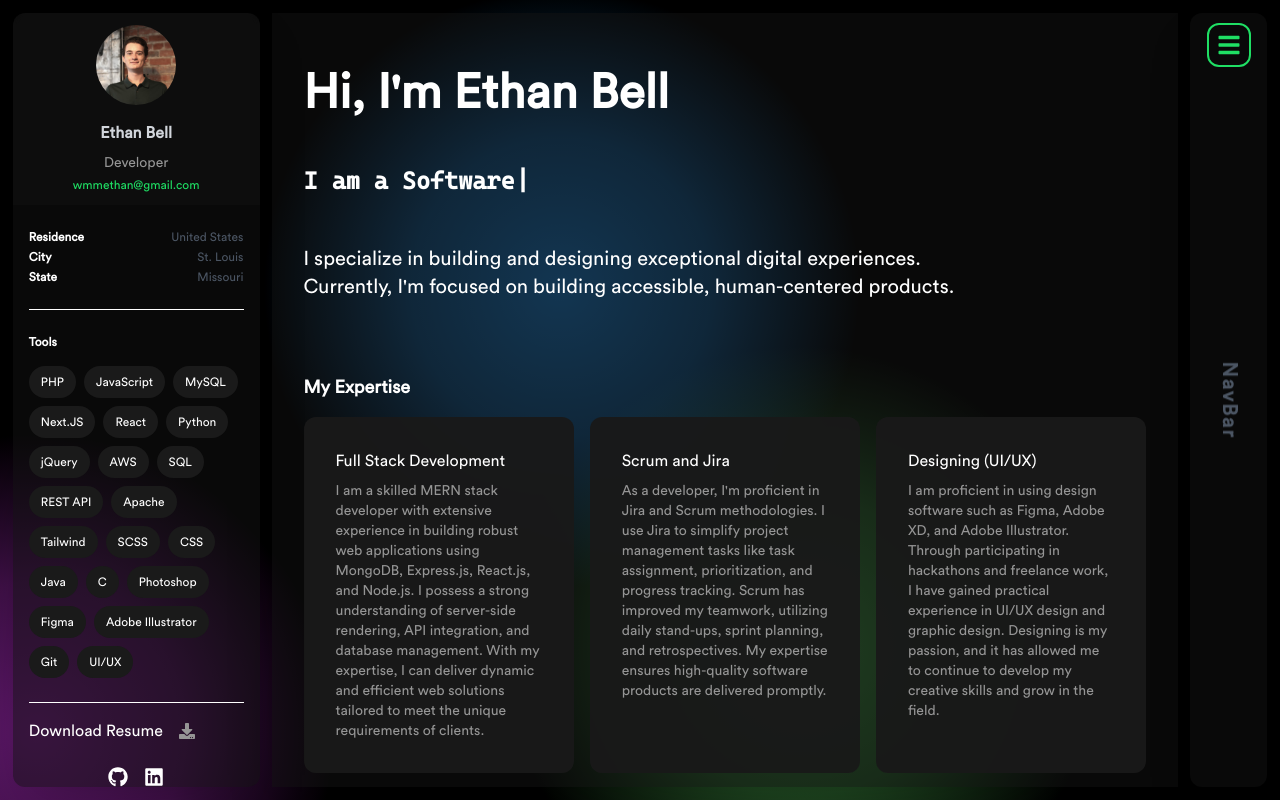
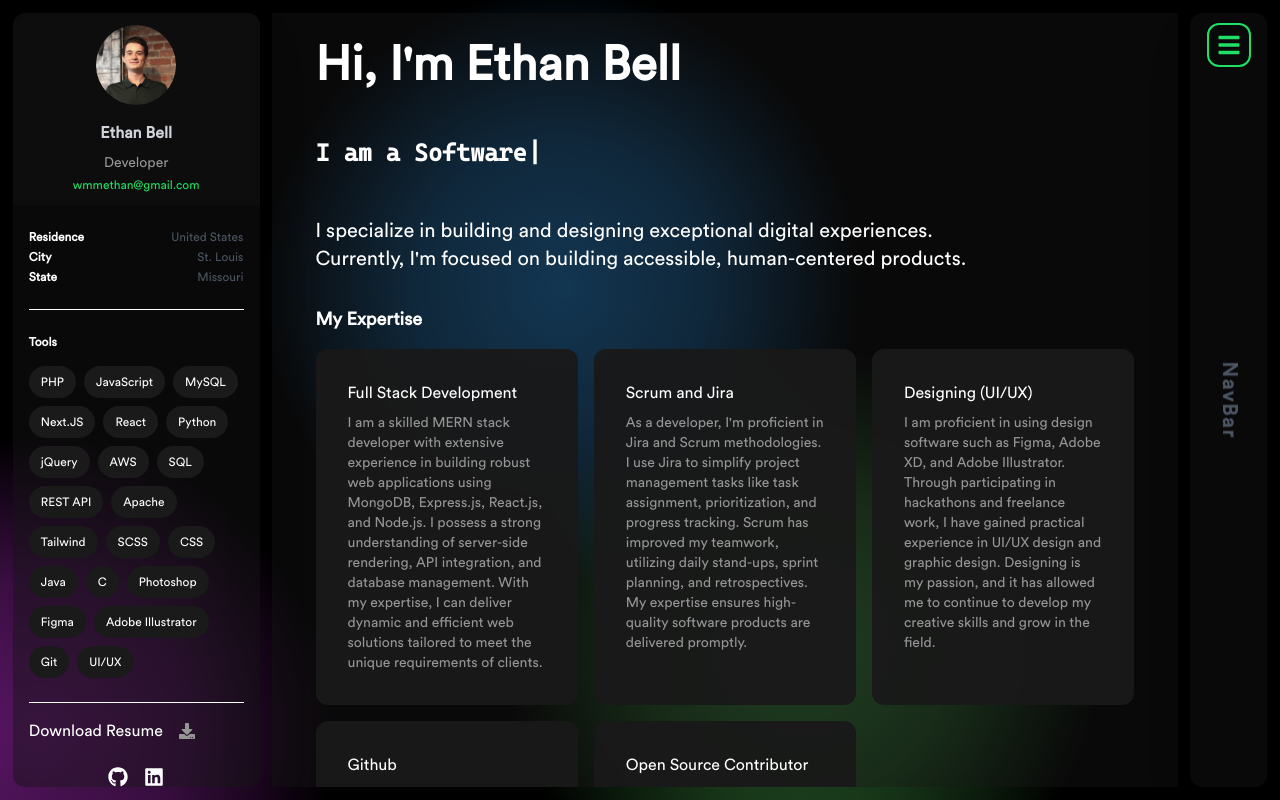
Before and after one commit to ethan33456/portfolio, a Next.js app: page / in a window 1280 px wide. Built offline with nearby package versions, Linux system fonts and the light colour scheme.

Commit message:
padding touchups

```diff
--- a/components/HomeComponents/Banner.jsx
+++ b/components/HomeComponents/Banner.jsx
@@ -2,7 +2,7 @@ import Typewriter from 'typewriter-effect';
 
 const Banner = () => {
     return (
-        <div className="lg:px-8 2xl:px-16 py-16 lg:py-14">
+        <div className="px-2 md:px-8 py-4 py-16">
             <div className="flex flex-col">
                 <div className="flex flex-col gap-y-4">
                     <h1 className="text-Snow text-4xl lg:text-5xl font-bold mb-4">
--- a/pages/index.jsx
+++ b/pages/index.jsx
@@ -25,7 +25,7 @@ const home = () => {
     return (
         <>
             <AnimatedBackground />
-            <div className="Home-Page relative">
+            <div className="Home-Page relative lg:mt-3 lg:mr-3 lg:ml-3 lg:mb-3 md:rounded-xl overflow-hidden">
                 <div id="home">
                     <Banner />
                 </div>
```
